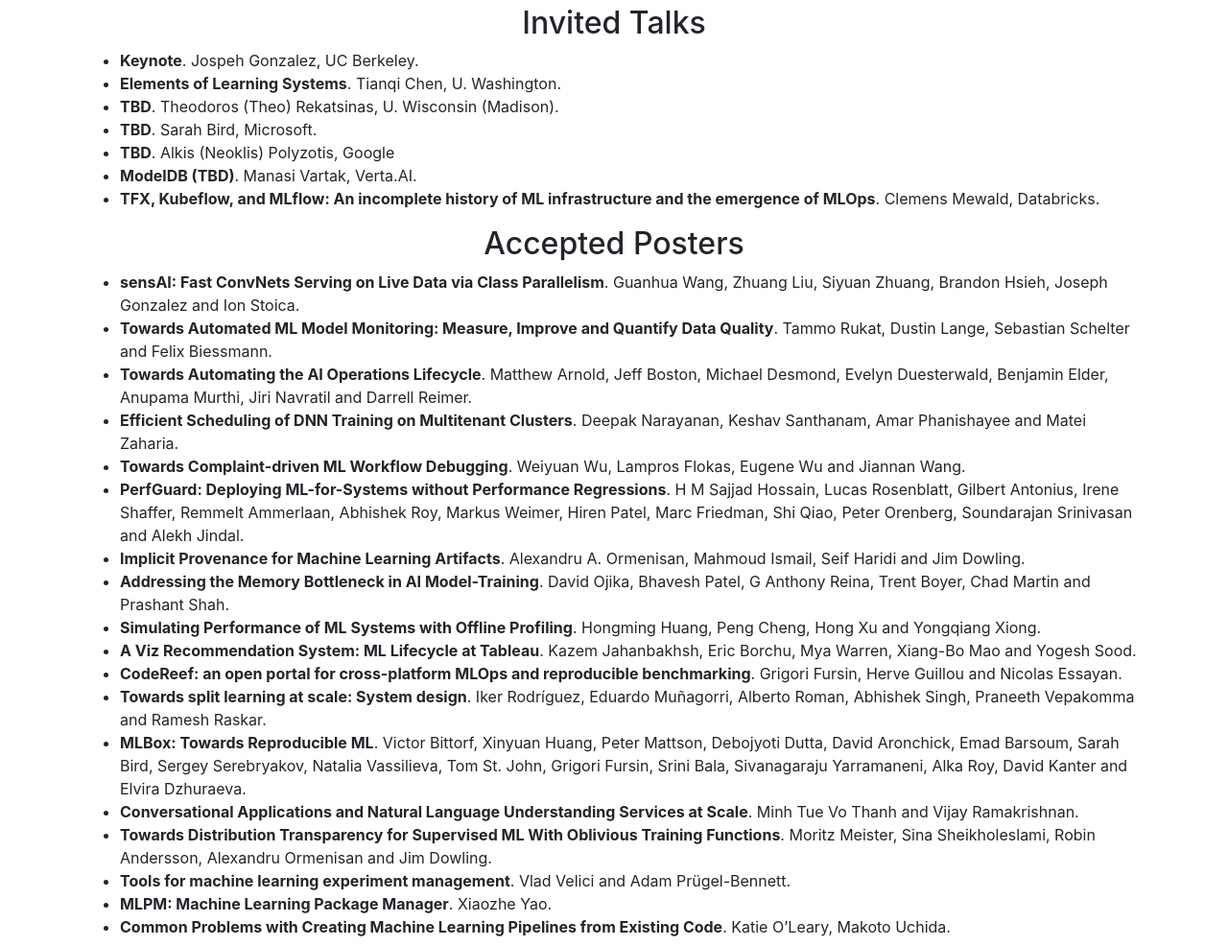
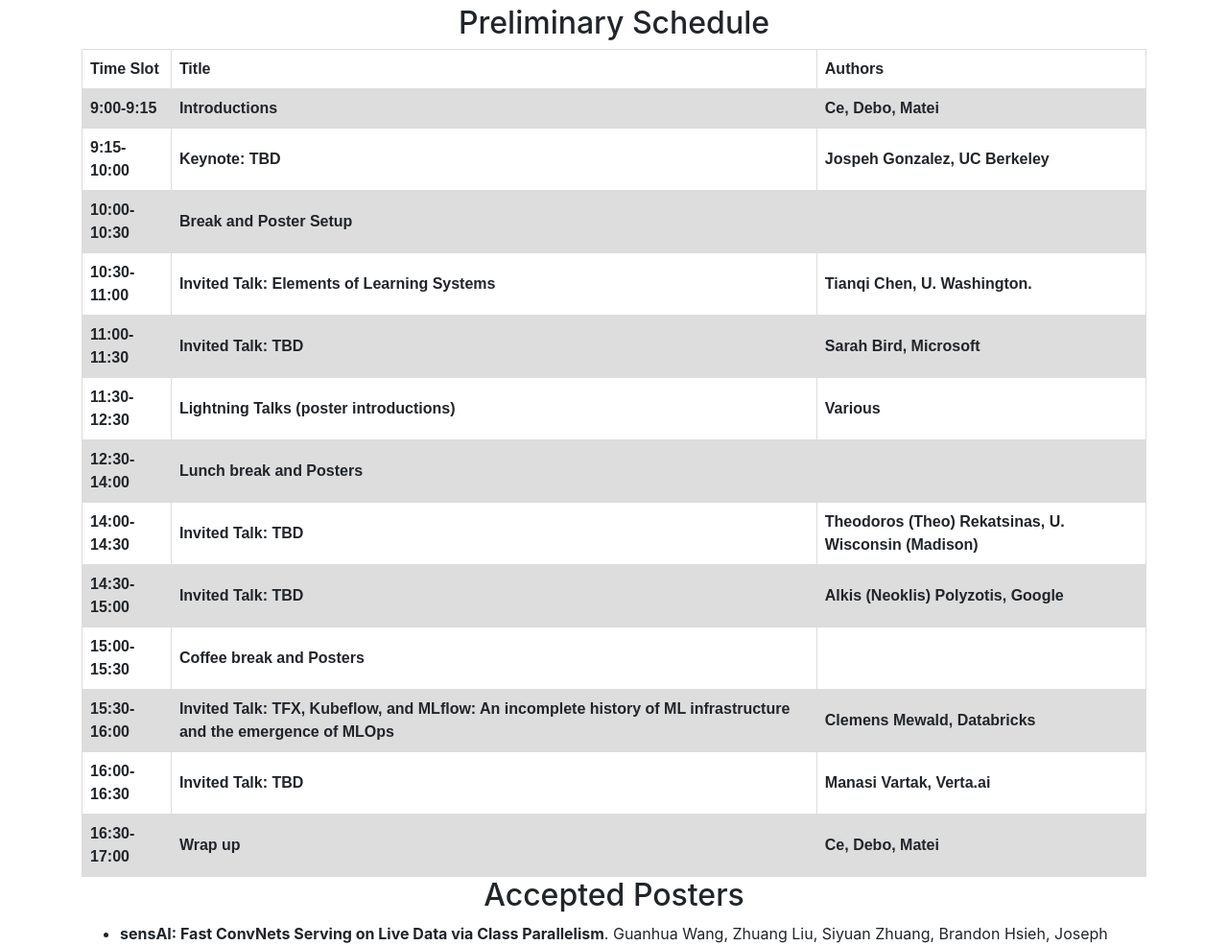
Before and after one commit to mlops-systems/mlops-systems.github.io, a plain HTML site: page index.html in a window 1280 px wide. Shown: the part 1845-2831 px from the top of the page at 96% size. Drawn offline with nearby package versions, Linux system fonts and the light colour scheme.

Commit message:
Added a schedule
Also deleted the list of speakers

```diff
--- a/index.html
+++ b/index.html
@@ -9,6 +9,23 @@
     <title>MLOps2020</title>
     <!-- Bootstrap core CSS -->
     <link rel="stylesheet" href="https://stackpath.bootstrapcdn.com/bootstrap/4.3.1/css/bootstrap.min.css" integrity="sha384-ggOyR0iXCbMQv3Xipma34MD+dH/1fQ784/j6cY/iJTQUOhcWr7x9JvoRxT2MZw1T" crossorigin="anonymous">
+    <style>
+    table {
+      font-family: arial, sans-serif;
+      border-collapse: collapse;
+      width: 100%;
+    }
+
+    td, th {
+      border: 1px solid #dddddd;
+      text-align: left;
+      padding: 8px;
+    }
+
+    tr:nth-child(even) {
+      background-color: #dddddd;
+    }
+    </style>
   </head>
 
   <body>
@@ -122,16 +139,26 @@
           <div class="col-lg-12 text-center">
             <h1 class="mt-5" id="program"> Program </h1>
 
-            <h2>Invited Talks</h2>
-            <ul style="text-align: left;">
-              <li><b>Keynote</b>. Jospeh Gonzalez, UC Berkeley.</li>
-              <li><b>Elements of Learning Systems</b>. Tianqi Chen, U. Washington.</li>
-              <li><b>TBD</b>. Theodoros (Theo) Rekatsinas, U. Wisconsin (Madison).</li>
-              <li><b>TBD</b>. Sarah Bird, Microsoft.</li>
-              <li><b>TBD</b>. Alkis (Neoklis) Polyzotis, Google</li>
-              <li><b>ModelDB (TBD)</b>. Manasi Vartak, Verta.AI.</li>
-              <li><b>TFX, Kubeflow, and MLflow: An incomplete history of ML infrastructure and the emergence of MLOps</b>. Clemens Mewald, Databricks.</li>
-            </ul>
+            <h2>Preliminary Schedule</h2>
+            <table style="width:100%">
+              <tr>
+                <th>Time Slot</th> <th>Title</th> <th>Authors</th> </tr>
+                <th>9:00-9:15</th> <th>Introductions</th> <th>Ce, Debo, Matei</th> </tr>
+                <th>9:15-10:00</th> <th>Keynote: TBD</th> <th>Jospeh Gonzalez, UC Berkeley</th> </tr>
+                <th>10:00-10:30</th> <th>Break and Poster Setup</th> <th></th> </tr>
+                <th>10:30-11:00</th> <th>Invited Talk: Elements of Learning Systems</th> <th>Tianqi Chen, U. Washington.</th> </tr>
+                <th>11:00-11:30</th> <th>Invited Talk: TBD</th> <th>Sarah Bird, Microsoft</th> </tr>
+                <th>11:30-12:30</th> <th>Lightning Talks (poster introductions)</th> <th>Various</th> </tr>
+                <th>12:30-14:00</th> <th>Lunch break and Posters</th> <th></th> </tr>
+                <th>14:00-14:30</th> <th>Invited Talk: TBD</th> <th>Theodoros (Theo) Rekatsinas, U. Wisconsin (Madison)</th> </tr>
+                <th>14:30-15:00</th> <th>Invited Talk: TBD</th> <th>Alkis (Neoklis) Polyzotis, Google</th> </tr>
+                <th>15:00-15:30</th> <th>Coffee break and Posters</th> <th></th> </tr>
+                <th>15:30-16:00</th> <th>Invited Talk: TFX, Kubeflow, and MLflow: An incomplete history of ML infrastructure and the emergence of MLOps</th> <th>Clemens Mewald, Databricks</th> </tr>
+                <th>16:00-16:30</th> <th>Invited Talk: TBD</th> <th>Manasi Vartak, Verta.ai</th> </tr>
+                <th>16:30-17:00</th> <th>Wrap up</th> <th>Ce, Debo, Matei</th> </tr>
+
+            </table>
+
 
             <h2>Accepted Posters</h2>
             <ul style="text-align: left;">
```
